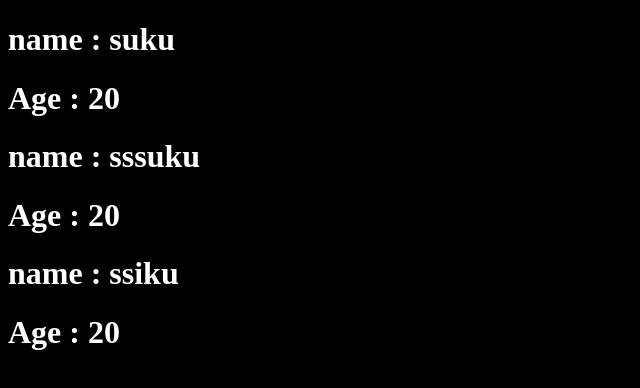
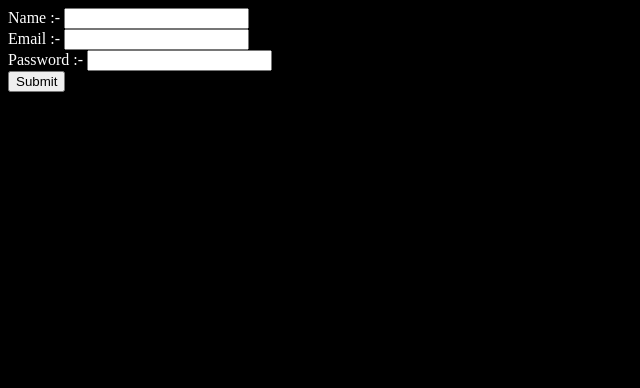
Before and after one commit to Chandrakishortiwari/REACT, a React (Vite) app: page / in a window 1280 px wide. Shown: the top 388 px of the page, without its empty margins (0-640 px from the left). Built offline with nearby package versions, Linux system fonts and the light colour scheme.

Commit message:
work on form Hendling

```diff
--- a/src/App.jsx
+++ b/src/App.jsx
@@ -6,6 +6,7 @@ import Mapproduct from "./Components/Map/Mapproduct";
 import UseEffecthook from "./Components/Hooks/UseEffecthook";
 import Fatch_data_api from "./Components/Fatch_api/Fatch_data_api";
 import FilterProduct from "./Components/Filter/FilterProduct";
+import FormHendel from "./Components/FromHendling/FormHendel";
 
 function App() {
 
@@ -36,9 +37,9 @@ function App() {
 
       {/* <Fatch_data_api /> */}
 
-      <FilterProduct />
+      {/* <FilterProduct /> */}
 
-
+        <FormHendel />
 
     </>
   );
--- /dev/null
+++ b/src/Components/FromHendling/FormHendel.jsx
@@ -0,0 +1,46 @@
+import React, { useState } from 'react'
+
+function FormHendel() {
+  const [name,setname]= useState("")
+  const [email,setemail]= useState()
+  const [password,setpassword]= useState()
+   const hendelSsubmit = (e)=>{
+    e.preventDefault();
+    alert(`your from is submited succes full `)
+    setname("");
+    setemail('');
+    setpassword('');
+
+   }
+
+
+  return (
+    <div>
+
+       <form onSubmit={hendelSsubmit}>
+
+
+     <div>
+        Name :-  <input value={name} onChange={(e)=>setname(e.target.valu)} type='text'></input>
+     </div>
+
+     <div>
+        Email :-  <input value={email} onChange={(e)=>setemail(e.target.valu)} type='text'></input>
+     </div>
+
+     <div>
+        Password :-  <input value={password} onChange={(e)=>setpassword(e.target.valu)} type='text'></input>
+     </div>
+
+     <button type='submit'  >Submit</button>
+
+        </form>
+
+
+
+
+    </div>
+  )
+}
+
+export default FormHendel
```
